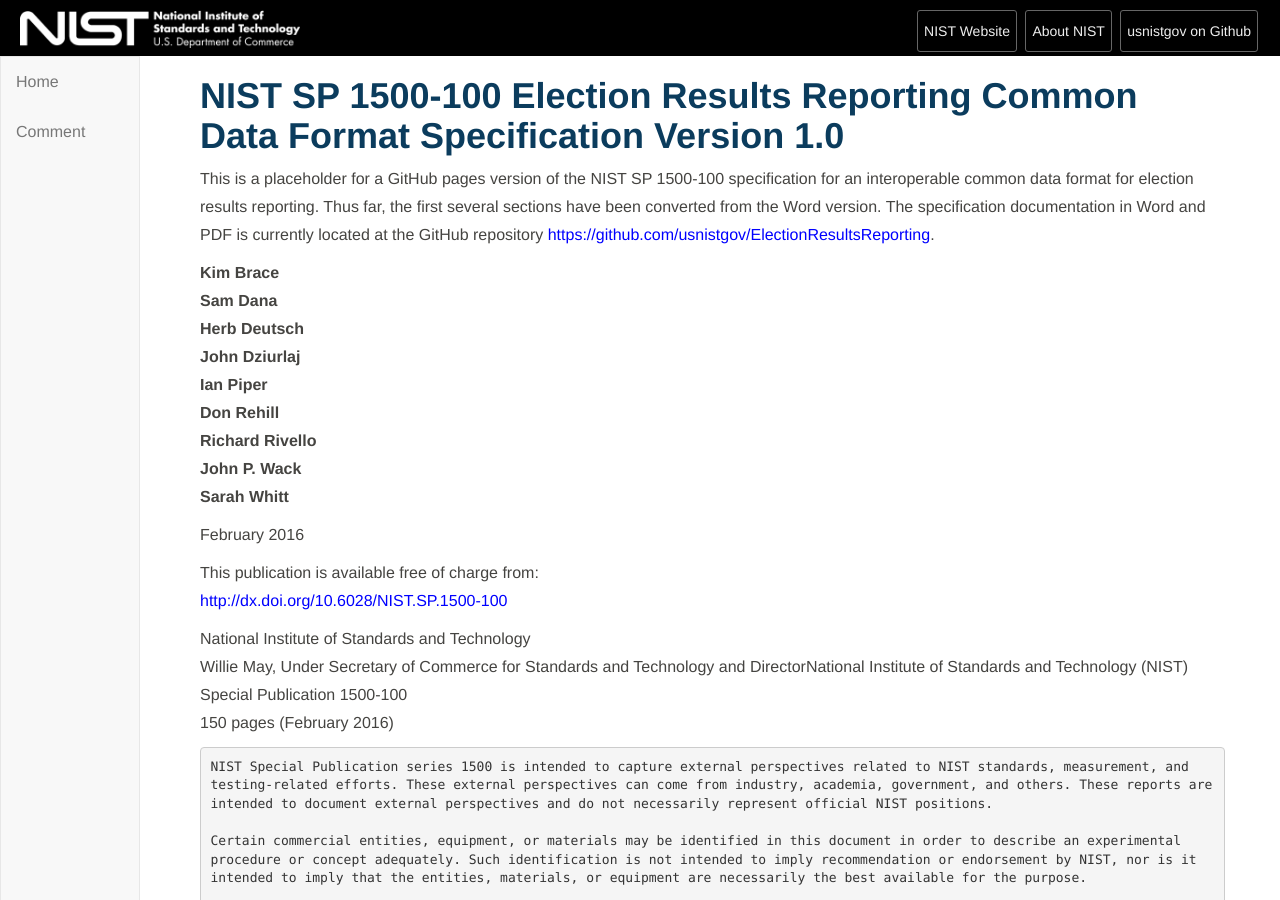
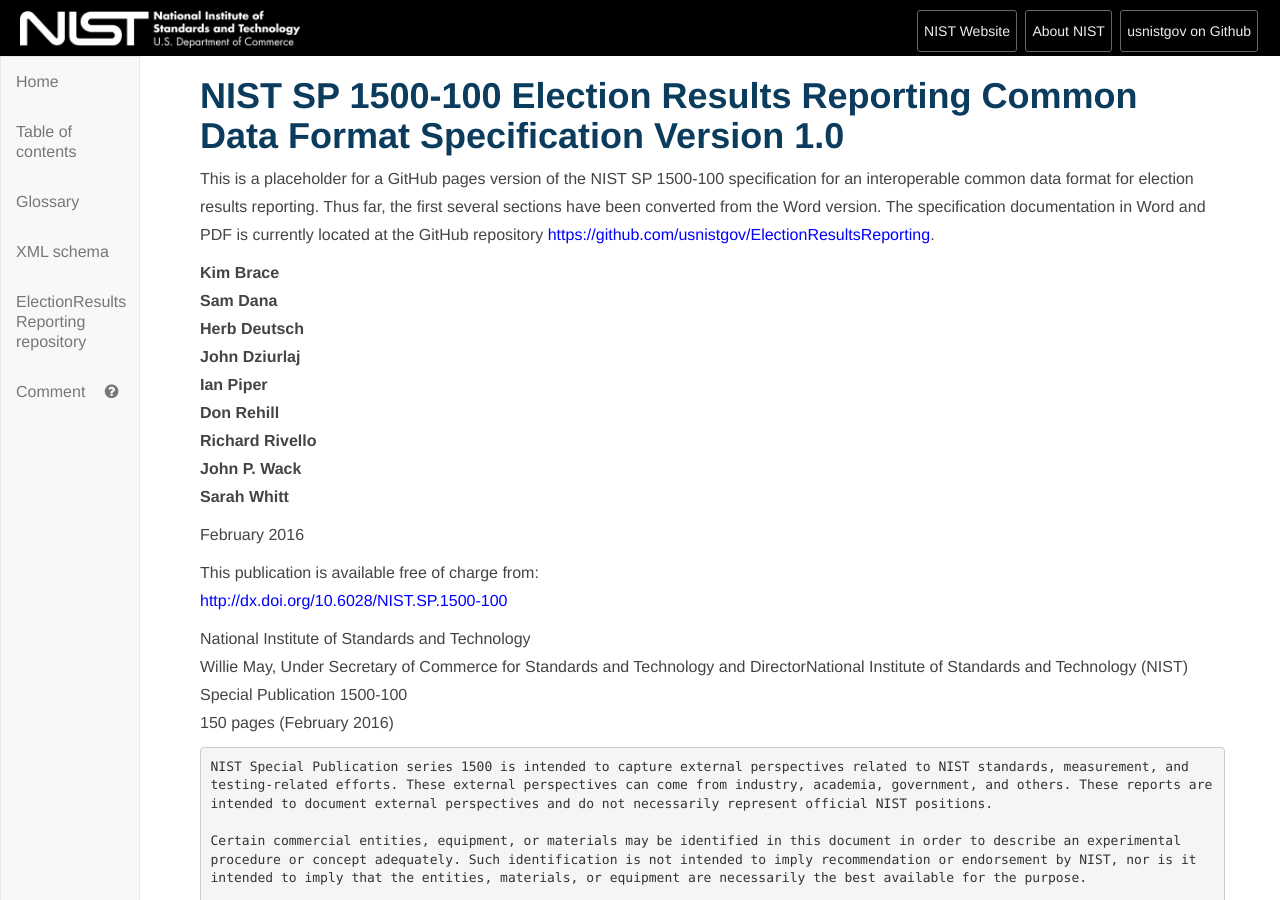
Before and after one commit to usnistgov/ElectionResultsReporting, a Jekyll site: the page built from index.md, in a window 1280 px wide and 900 px high. Built offline with Jekyll 4.4.1, drawn with Linux system fonts in a browser that asks for light colours; our own code applies the rules of GitHub Pages for plain Markdown files.

Commit message:
added new sections

```diff
--- a/_includes/sidenav.html
+++ b/_includes/sidenav.html
@@ -14,7 +14,23 @@
 
     <li><a href="{{ site.baseurl }}/">Home</a></li>
     <li>
+      <a href="{{ site.baseurl }}/index.html#table-of-contents">Table of contents</a>
+    </li>
+    <li>
+      <a href="{{ site.baseurl }}/index.html#glossary">Glossary</a>
+    </li>
+    <li>
+      <a href="{{ site.baseurl }}/index.html#xml-schema">XML schema</a>
+    </li>
+    <li>
+      <a href="https://github.com/{{ site.org_name }}/{{ site.repo_name }}" class="icon">ElectionResults Reporting repository</a>
+    </li>
+    <li>
       <a href="https://github.com/{{ site.org_name }}/{{ site.repo_name }}/issues/" class="icon">Comment</a>
+      <a href="{{ site.baseurl }}/comment_help.html" class="icon icon-fa">
+        <i class="fa fa-question-circle" title="Get help with leaving a comment" aria-hidden="true"></i>
+        <span class="sr-only">Get help with leaving a comment</span>
+      </a>
     </li>
   </ul>
 </nav>
```
